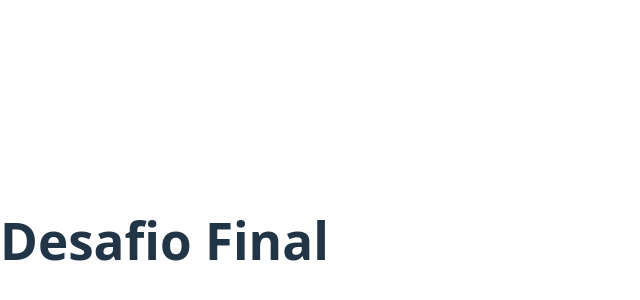
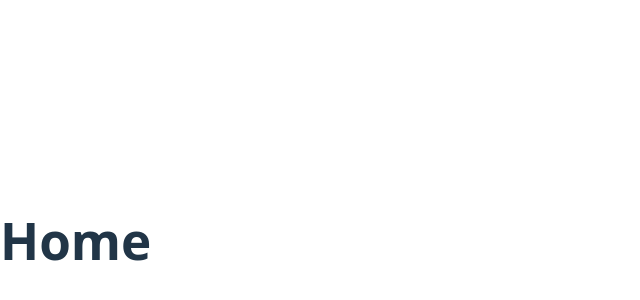
Before and after one commit to OscarBerm/Proyecto-Final, a React (Vite) app: page / in a window 1280 px wide. Shown: the part 160-460 px from the top of the page, without its empty margins (0-640 px from the left). Built offline with nearby package versions, Linux system fonts and the light colour scheme.

Commit message:
router config

```diff
--- a/package.json
+++ b/package.json
@@ -12,7 +12,8 @@
   "dependencies": {
     "bootstrap": "5.3.7",
     "react": "19.1.0",
-    "react-dom": "19.1.0"
+    "react-dom": "19.1.0",
+    "react-router-dom": "^7.7.1"
   },
   "devDependencies": {
     "@eslint/js": "^9.30.1",
--- a/src/App.jsx
+++ b/src/App.jsx
@@ -1,11 +1,21 @@
 import './App.css'
+import { BrowserRouter, Routes, Route, Navigate } from 'react-router-dom';
+import Home from './pages/Home';
+import Products from './pages/Products';
 
 function App() {
 
   return (
-    <>
-      <h1>Desafio Final</h1>
-    </>
+    <BrowserRouter>
+      <Routes>
+        <Route path="/" element={<Home />} />
+        <Route path="/products" element={<Products />} />
+        {/* <Route path="/register" element={<Register />} />
+        <Route path="/login" element={<Login />} />
+        <Route path="/cart" element={<Cart />} />
+        <Route path="/product/:id" element={<Product />} /> */}
+      </Routes>
+    </BrowserRouter>
   )
 }
 
--- a/src/pages/Home.jsx
+++ b/src/pages/Home.jsx
@@ -3,7 +3,7 @@ import { useEffect, useState } from 'react'
 function Home() {
 
   return (
-
+    <h1>Home</h1>
   );
 };
 
--- /dev/null
+++ b/src/pages/Products.jsx
@@ -0,0 +1,7 @@
+function Products() {
+	return (
+    <h1>Hello World</h1>
+  )
+}
+
+export default Products;
```
Also changed, not shown: 1 other file (tests, documents, lock files or other folders).
